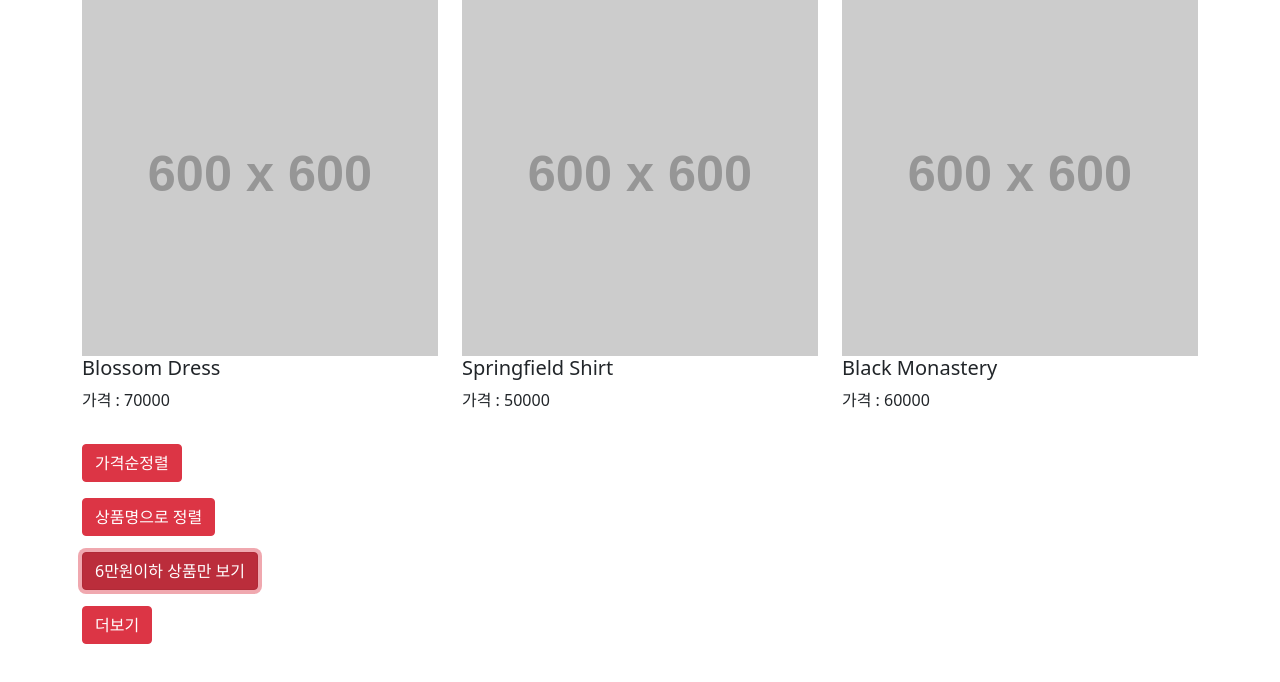
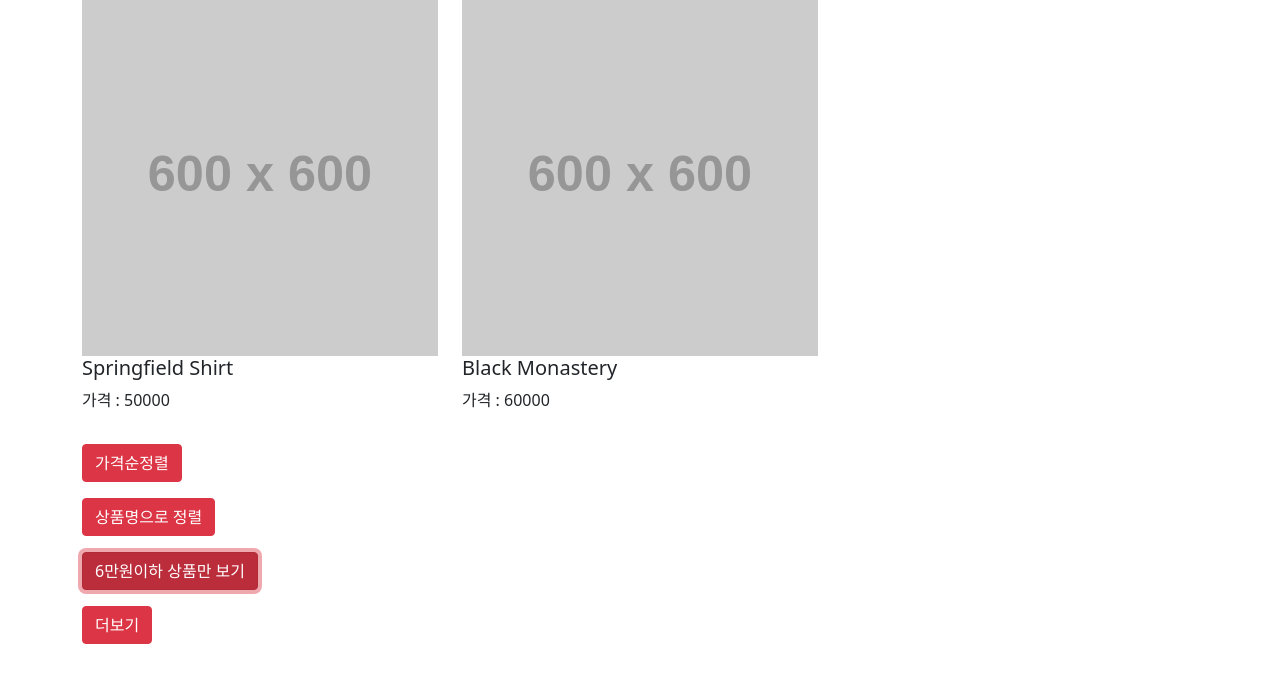
Before and after one commit to SSong-sh/js-apple, a plain HTML site: page list.html in a window 1280 px wide. Both pictures are taken after a click on the button "6만원이하 상품만 보기". Drawn offline with nearby package versions, Linux system fonts and the light colour scheme; placeholder pictures from the web are drawn by us.

Commit message:
6만원이하 가격 정렬

```diff
--- a/list.html
+++ b/list.html
@@ -76,6 +76,21 @@
         });
       });
 
+      $("#sale").click(function () {
+        var filteredProduct = products.filter(function (a) {
+          return a.price <= 60000;
+        });
+        $(".row").html("");
+        filteredProduct.forEach((a) => {
+          var list = `<div class="col-sm-4">
+          <img src="https://via.placeholder.com/600" class="w-100" />
+          <h5>${a.title}</h5>
+          <p>가격 : ${a.price}</p>
+        </div>`;
+          $(".row").append(list);
+        });
+      });
+
       products.forEach((a) => {
         var list = `<div class="col-sm-4">
           <img src="https://via.placeholder.com/600" class="w-100" />
```
